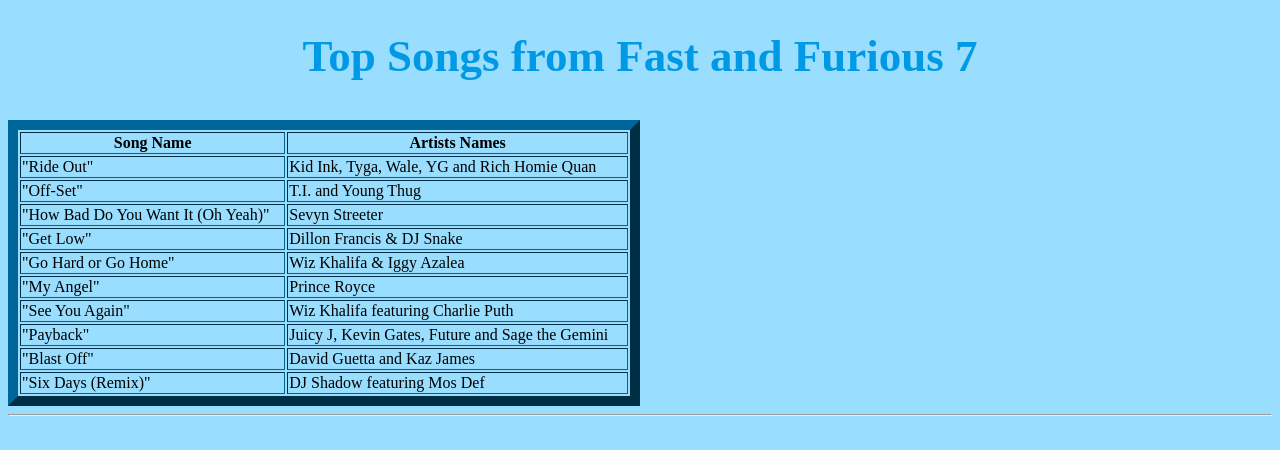
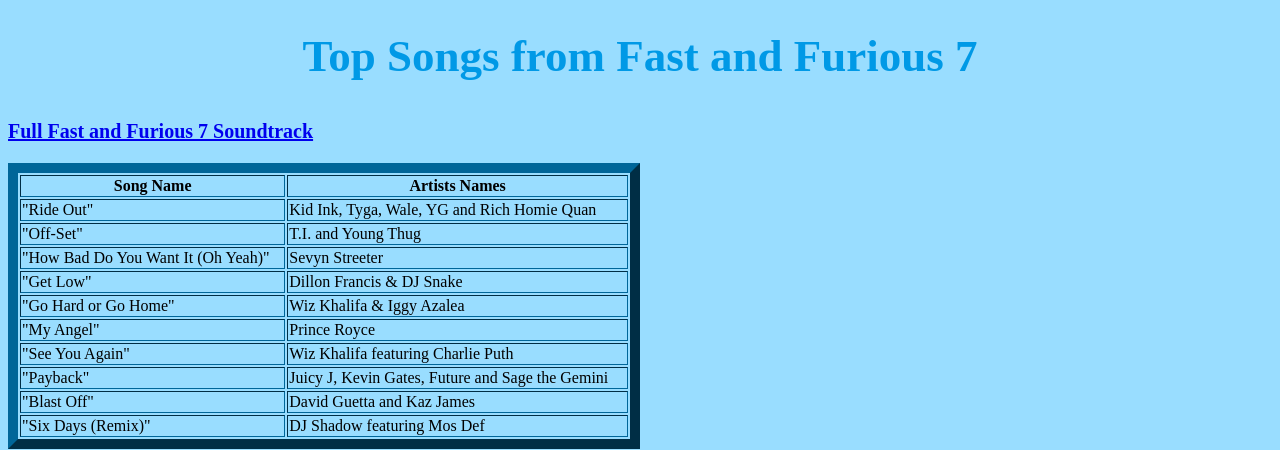
Before and after one commit to 122ccatalano/movie-web-page.io, a plain HTML site: page index.html in a window 1280 px wide. Shown: the part 1000-1450 px from the top of the page. Drawn offline with Linux system fonts and the light colour scheme.

Commit message:
Add files via upload

```diff
--- a/index.html
+++ b/index.html
@@ -30,7 +30,7 @@
       }
       h3 {
         color: #006699;
-        font-size: 45px;
+        font-size: 20px;
       }
       p {
         font-size: 20px;
@@ -97,6 +97,7 @@
     </table>
     <hr>
     <h2>Top Songs from Fast and Furious 7</h2>
+    <h3><a href="https://www.youtube.com/playlist?list=PLpAMbO_k7QE6l4_EygTu5XY7OY1sVH9f-" target="_blank">Full Fast and Furious 7 Soundtrack</a></h3>
     <table border=10>
       <tr>
         <th>Song Name</th>
```
